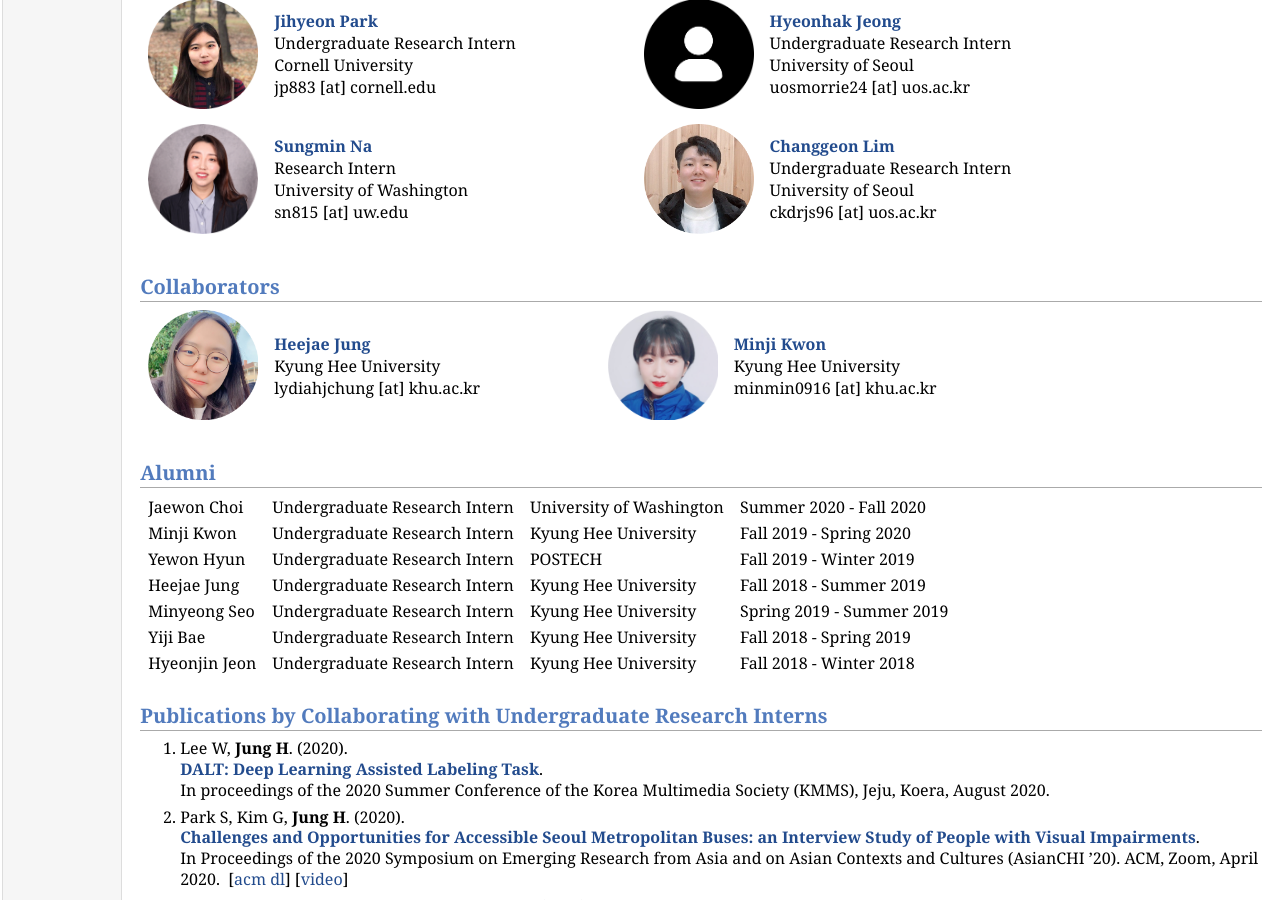
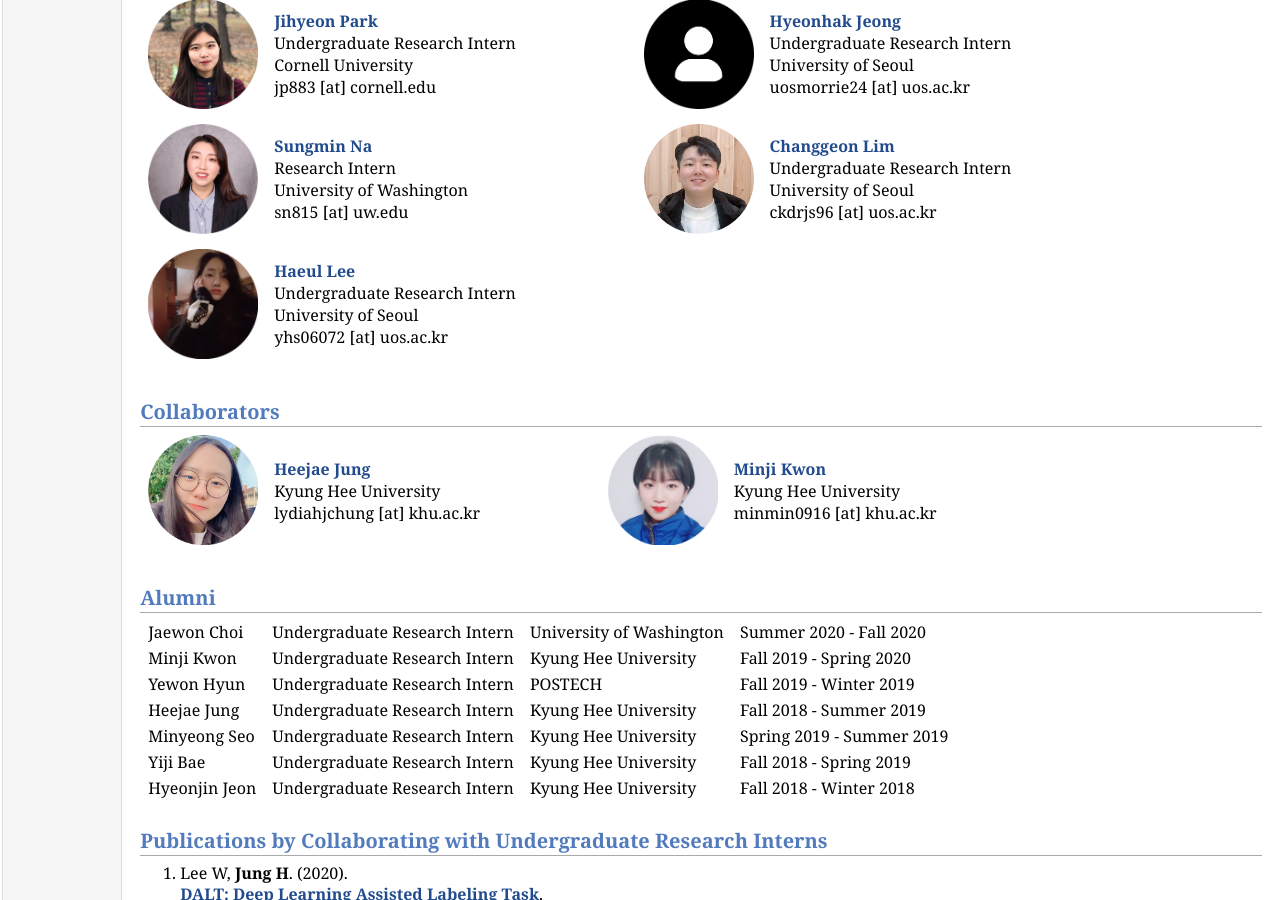
Before and after one commit to hcail/hcail-backup.github.io, a Jekyll site: the page people/people.html, which Jekyll copies as it is, in a window 1280 px wide and 900 px high, scrolled down 1076 px. Built offline with Jekyll 4.4.1, drawn with Linux system fonts in a browser that asks for light colours.

Commit message:
haeul added

```diff
--- a/people/people.html
+++ b/people/people.html
@@ -96,6 +96,12 @@ HCI Korea 2019, Jeju, Korea.
     <td class="c2"> <a href="https://sites.google.com/view/ckdrjs/">
                     <b>Changgeon Lim</b></a><br>Undergraduate Research Intern
                     <br>University of Seoul<br> ckdrjs96 [at] uos.ac.kr</td>
+  </tr>
+  <tr class="r1">
+    <td class="c2"> <img src="img/hlee.jpg" width="110" style="vertical-align: -4px"></td>
+    <td class="c2"> <a href="http://todaywithhaeul.dothome.co.kr/index.html">
+                    <b>Haeul Lee</b></a><br>Undergraduate Research Intern
+                    <br>University of Seoul<br>yhs06072 [at] uos.ac.kr</td>
   </tr>
 </table>
 
```
Also changed, not shown: people/img/hlee.jpg (added), 2 other files.
